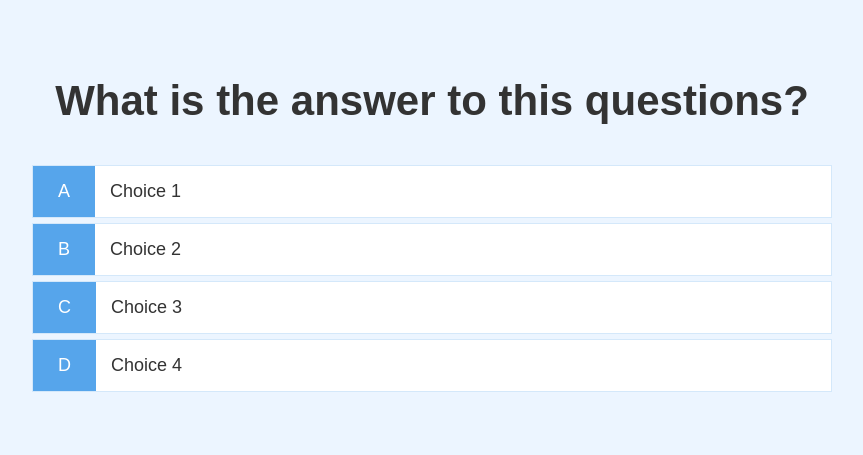
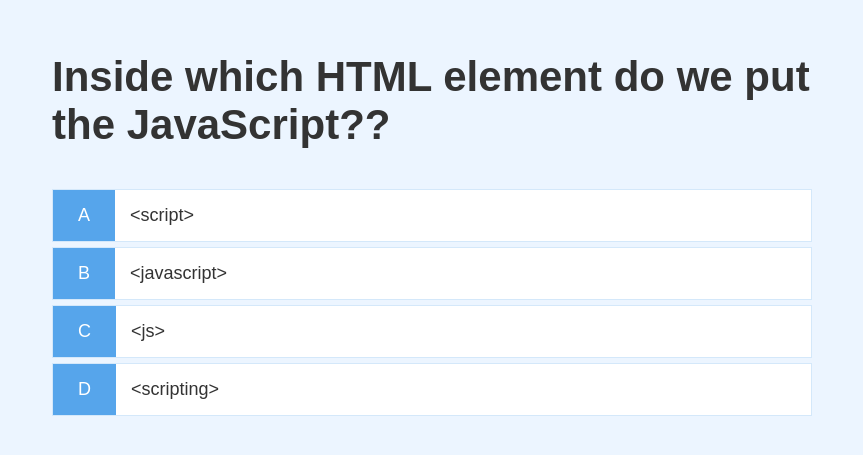
Before and after one commit to dawidPoznanski/quiz-app-js, a website: page game.html in a window 1280 px wide. Shown: the part 163-618 px from the top of the page, without its empty margins (208-1071 px from the left). Drawn offline with Linux system fonts and the light colour scheme.

Commit message:
add prettier formatter, add correct and incorrect feedback

```diff
--- a/game.html
+++ b/game.html
@@ -1,12 +1,11 @@
 <!DOCTYPE html>
 <html lang="en">
   <head>
-    <meta charset="UTF-8">
-    <meta http-equiv="X-UA-Compatible" content="IE=edge">
-    <meta name="viewport" content="width=device-width, initial-scale=1.0">
+    <meta charset="UTF-8" />
+    <meta http-equiv="X-UA-Compatible" content="IE=edge" />
+    <meta name="viewport" content="width=device-width, initial-scale=1.0" />
     <title>Quiz game - play</title>
-    <link rel="stylesheet" href="css/style.css">
-
+    <link rel="stylesheet" href="css/style.css" />
   </head>
   <body>
     <div class="container">
@@ -14,21 +13,23 @@
         <h2 id="question">What is the answer to this questions?</h2>
         <div class="choice-container">
           <p class="choice-prefix">A</p>
-                <p class="choice-text">Choice 1</p>
+          <p class="choice-text" data-number="1">Choice 1</p>
         </div>
         <div class="choice-container">
           <p class="choice-prefix">B</p>
-                <p class="choice-text">Choice 2</p>
+          <p class="choice-text" data-number="2">Choice 2</p>
         </div>
         <div class="choice-container">
           <p class="choice-prefix">C</p>
-                <p class="choice-text">Choice 3</p>
+          <p class="choice-text" data-number="3">Choice 3</p>
         </div>
         <div class="choice-container">
           <p class="choice-prefix">D</p>
-                <p class="choice-text">Choice 4</p>
+          <p class="choice-text" data-number="4">Choice 4</p>
         </div>
       </div>
     </div>
+
+    <script src="js/script.js"></script>
   </body>
 </html>
--- a/js/script.js
+++ b/js/script.js
@@ -0,0 +1,86 @@
+const question = document.getElementById('question');
+const choices = Array.from(document.getElementsByClassName('choice-text'));
+let currentQuestion = {};
+let acceptingAnswers = true;
+let score = 0;
+let questionCounter = 0;
+let availableQuestions = [];
+
+let questions = [
+  {
+    question: 'Inside which HTML element do we put the JavaScript??',
+    choice1: '<script>',
+    choice2: '<javascript>',
+    choice3: '<js>',
+    choice4: '<scripting>',
+    answer: 1,
+  },
+  {
+    question:
+      "What is the correct syntax for referring to an external script called 'xxx.js'?",
+    choice1: "<script href='xxx.js'>",
+    choice2: "<script name='xxx.js'>",
+    choice3: "<script src='xxx.js'>",
+    choice4: "<script file='xxx.js'>",
+    answer: 3,
+  },
+  {
+    question: " How do you write 'Hello World' in an alert box?",
+    choice1: "msgBox('Hello World');",
+    choice2: "alertBox('Hello World');",
+    choice3: "msg('Hello World');",
+    choice4: "alert('Hello World');",
+    answer: 4,
+  },
+];
+
+//CONSTANTS
+
+const CORRECT_BONUS = 10;
+const MAX_QUESTIONS = 3;
+
+startGame = () => {
+  questionCounter = 0;
+  score = 0;
+  availableQuestions = [...questions];
+  getNewQuestion();
+};
+
+getNewQuestion = () => {
+  if (availableQuestions.length === 0 || questionCounter >= MAX_QUESTIONS) {
+    return window.location.assign('/end.html');
+  }
+  questionCounter++;
+  const questionIndex = Math.floor(Math.random() * availableQuestions.length);
+  currentQuestion = availableQuestions[questionIndex];
+  question.innerText = currentQuestion.question;
+
+  choices.forEach((choice) => {
+    const number = choice.dataset['number'];
+    choice.innerText = currentQuestion['choice' + number];
+  });
+  availableQuestions.splice(questionIndex, 1);
+  acceptingAnswers = true;
+};
+
+choices.forEach((choice) => {
+  choice.addEventListener('click', (e) => {
+    if (!acceptingAnswers) return;
+
+    acceptingAnswers = false;
+    const selectedChoice = e.target;
+    const selectedAnswer = selectedChoice.dataset['number'];
+
+    const classToApply =
+      selectedAnswer == currentQuestion.answer ? 'correct' : 'incorrect';
+
+    selectedChoice.parentElement.classList.add(classToApply);
+
+    setTimeout(() => {
+      selectedChoice.parentElement.classList.remove(classToApply);
+      getNewQuestion();
+    }, 1000);
+  });
+});
+
+startGame();
--- a/sass/style.scss
+++ b/sass/style.scss
@@ -2,8 +2,8 @@ $main-color: #56a5eb;
 $text-color: #333;
 $background-color: #ecf5ff;
 $white-color: #fff;
-
-
+$correct-color: #28a745;
+$incorrect-color: #dc3545;
 
 :root {
   background-color: $background-color;
@@ -33,7 +33,6 @@ h1 {
 
 h1 > span {
   font-size: 2.4rem;
-
 }
 
 h2 {
@@ -57,6 +56,7 @@ h3 {
   align-items: center;
   max-width: 80rem;
   margin: 0 auto;
+  padding: 2rem;
 }
 
 .container > * {
@@ -120,7 +120,7 @@ h3 {
   background-color: $white-color;
 }
 
-.choice-container:hover{
+.choice-container:hover {
   cursor: pointer;
   box-shadow: 0 0.4rem 1.4rem 0 rgba($main-color, 0.5);
   transform: translateY(-0.1rem);
@@ -135,4 +135,13 @@ h3 {
 
 .choice-text {
   padding: 1.5rem;
+  width: 100%;
 }
+
+.correct {
+  background-color: $correct-color;
+}
+
+.incorrect {
+  background-color: $incorrect-color;
+}
```
Also changed, not shown: css/style.css, 1 other file. Lines whose indentation alone changed are shown as unchanged.
